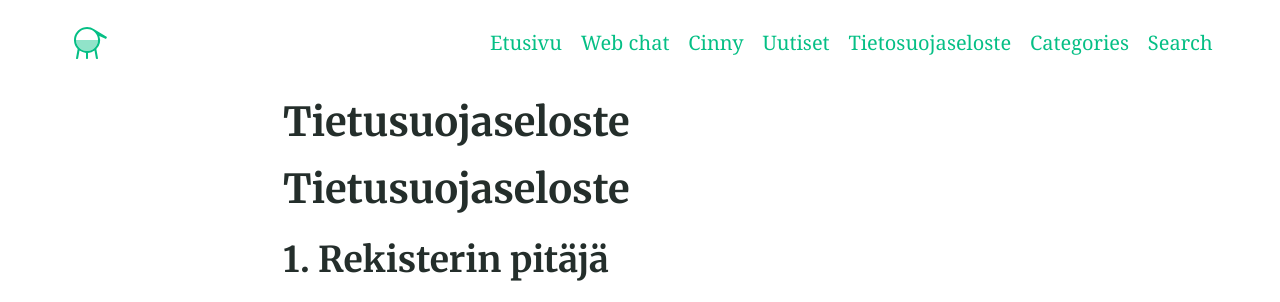
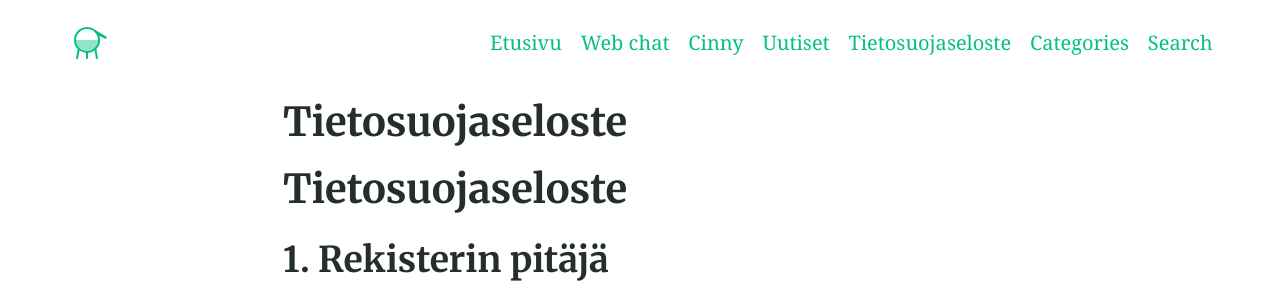
Before and after one commit to pikaviestin/website-www.pikaviestin.fi, a Jekyll site: the page built from tietosuojaseloste.md, in a window 1280 px wide and 900 px high. Shown: the top 302 px of the window. Built offline with Jekyll 4.4.1, drawn with Linux system fonts in a browser that asks for light colours; our own code applies the rules of GitHub Pages for plain Markdown files.

Commit message:
Fix typo in tietosuojaseloste title.

```diff
--- a/tietosuojaseloste.md
+++ b/tietosuojaseloste.md
@@ -1,4 +1,4 @@
-# Tietusuojaseloste
+# Tietosuojaseloste
 
 ## 1. Rekisterin pitäjä
 Nimi: Pikaviestin.fi yhteisö
```
